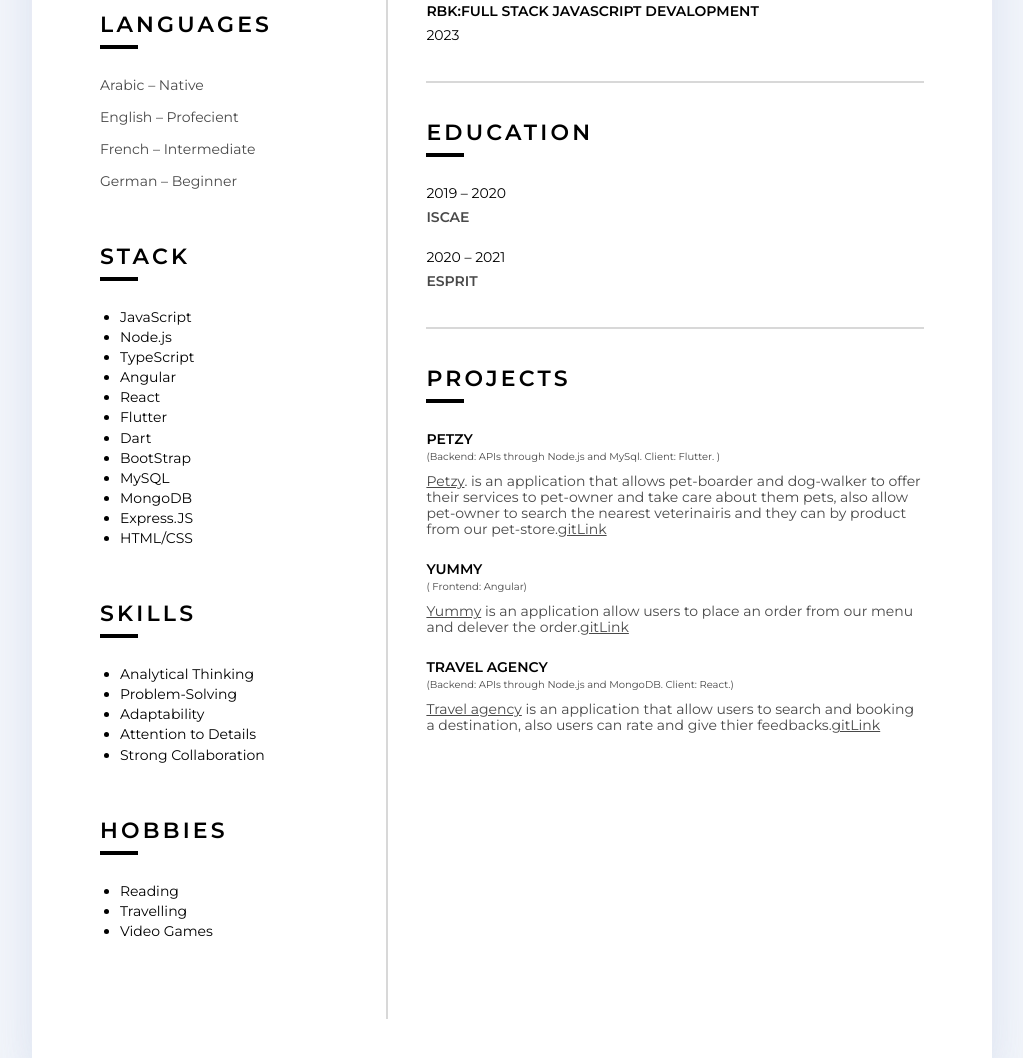
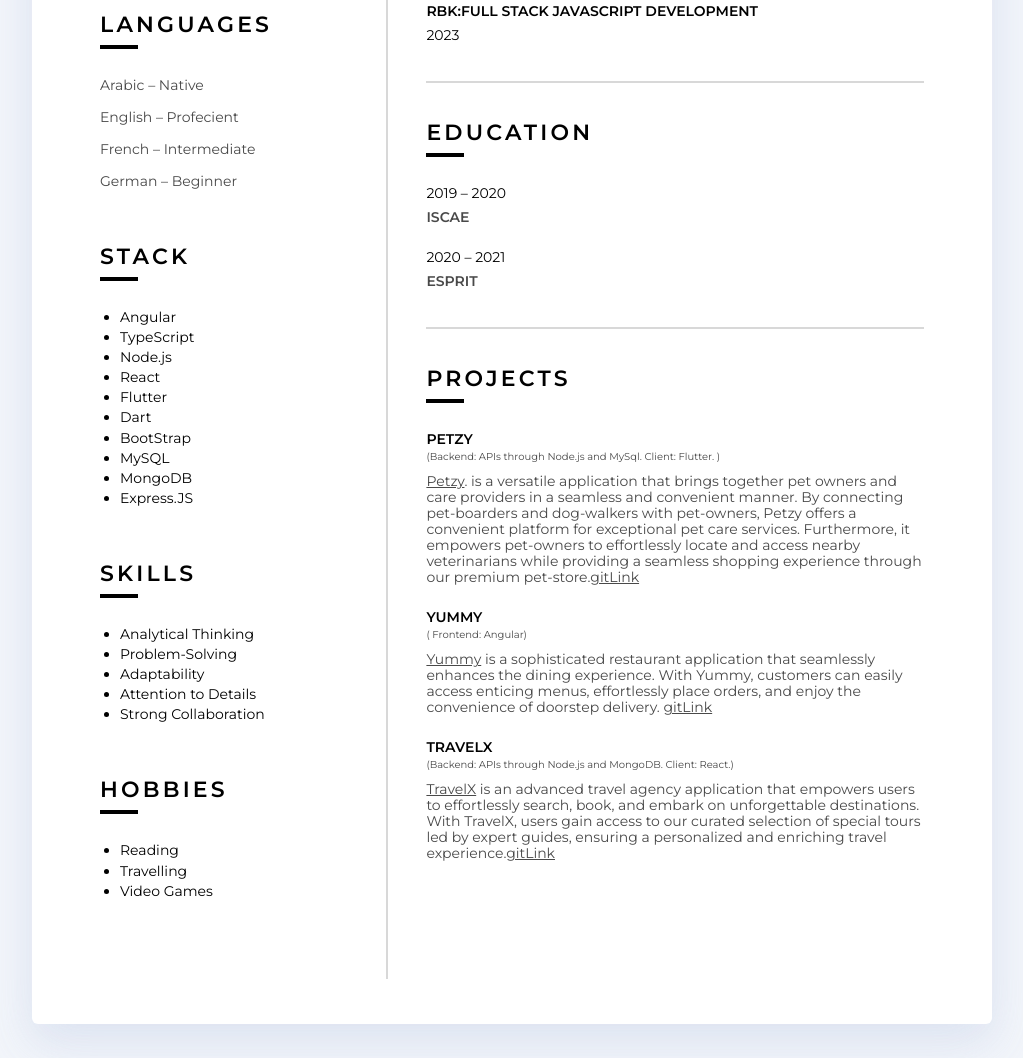
Before and after one commit to AymenBougeh/AymenBougeh.github.io, a website: page index.html in a window 1280 px wide. Shown: the part 666-1724 px from the top of the page, without its empty margins (128-1151 px from the left). Drawn offline with Linux system fonts and the light colour scheme.

Commit message:
projects update

```diff
--- a/index.html
+++ b/index.html
@@ -67,10 +67,9 @@
       <section class="info-section info-section--no-border">
         <h3 class="info-section__heading">Stack</h3>
         <ul class="info-section__list">
-          <li>JavaScript</li>
+          <li>Angular</li>
+          <li>TypeScript</li>
           <li>Node.js</li>
-          <li>TypeScript</li>
-          <li>Angular</li>
           <li>React</li>
           <li>Flutter</li>
           <li>Dart</li>
@@ -78,7 +77,6 @@
           <li>MySQL</li>
           <li>MongoDB</li>
           <li>Express.JS</li>
-          <li>HTML/CSS</li>
         </ul>
 
       </section>
@@ -223,7 +221,7 @@
       <section class="info-section">
         <h3 class="info-section__heading">Courses</h3>
         <section class="info-section__group">
-          <h4 class="info-section__sub-heading">RBK:Full stack JavaScript Devalopment</h4>
+          <h4 class="info-section__sub-heading">RBK:Full stack JavaScript Development</h4>
           <div class="info-section__time">
             <time class="info-section__date">2023</time>
           </div>
@@ -278,26 +276,33 @@
       <section class="info-section">
         <h3 class="info-section__heading">Projects</h3>
         <section class="info-section__group">
-          <h4 class="info-section__sub-heading">Petzy<br><span class="info-section__remark">(Backend: APIs through Node.js and MySql.
+          <h4 class="info-section__sub-heading">Petzy<br><span class="info-section__remark">(Backend: APIs through
+              Node.js and MySql.
 
               Client: Flutter. )</span></h4>
-          <p class="info-section__text"><a href="youtubeLink">Petzy</a>. is an application that allows pet-boarder and
-            dog-walker to offer their services to pet-owner and take care about them pets, also allow pet-owner to
-            search the nearest veterinairis and they can by product from our pet-store.<a href=""
+          <p class="info-section__text"><a href="youtubeLink">Petzy</a>. is a versatile application that brings
+            together pet owners and care providers in a seamless and convenient manner. By connecting pet-boarders and
+            dog-walkers with pet-owners, Petzy offers a convenient platform for exceptional pet care services.
+            Furthermore, it empowers pet-owners to effortlessly locate and access nearby veterinarians while providing a
+            seamless shopping experience through our premium pet-store.<a href="" target="_blank">gitLink</a></p>
+        </section>
+        <section class="info-section__group">
+          <h4 class="info-section__sub-heading">Yummy<br><span class="info-section__remark">( Frontend: Angular)</span>
+          </h4>
+          <p class="info-section__text"><a href="youtubeLink">Yummy</a> is a sophisticated restaurant application
+            that seamlessly enhances the dining experience. With Yummy, customers can easily access enticing menus,
+            effortlessly place orders, and enjoy the convenience of doorstep delivery. <a href=""
               target="_blank">gitLink</a></p>
         </section>
         <section class="info-section__group">
-          <h4 class="info-section__sub-heading">Yummy<br><span class="info-section__remark">( Frontend: Angular)</span></h4>
-          <p class="info-section__text"><a href="youtubeLink">Yummy</a> is an application allow users to place an order
-            from our menu and delever the order.<a href="" target="_blank">gitLink</a></p>
-        </section>
-        <section class="info-section__group">
-          <h4 class="info-section__sub-heading">Travel Agency<br><span class="info-section__remark">(Backend: APIs through Node.js and MongoDB.
+          <h4 class="info-section__sub-heading">TravelX<br><span class="info-section__remark">(Backend: APIs
+              through Node.js and MongoDB.
 
-            Client: React.)</span></h4>
-          <p class="info-section__text"><a href="youtubeLink">Travel agency</a> is an application that allow users to
-            search and booking a destination, also users can rate and give thier feedbacks.<a href=""
-              target="_blank">gitLink</a></p>
+              Client: React.)</span></h4>
+          <p class="info-section__text"><a href="youtubeLink">TravelX</a>  is an advanced travel agency
+            application that empowers users to effortlessly search, book, and embark on unforgettable destinations. With
+            TravelX, users gain access to our curated selection of special tours led by expert guides, ensuring a
+            personalized and enriching travel experience.<a href="" target="_blank">gitLink</a></p>
         </section>
       </section>
     </div>
```
Also changed, not shown: .github/workflows/static.yml (added).
